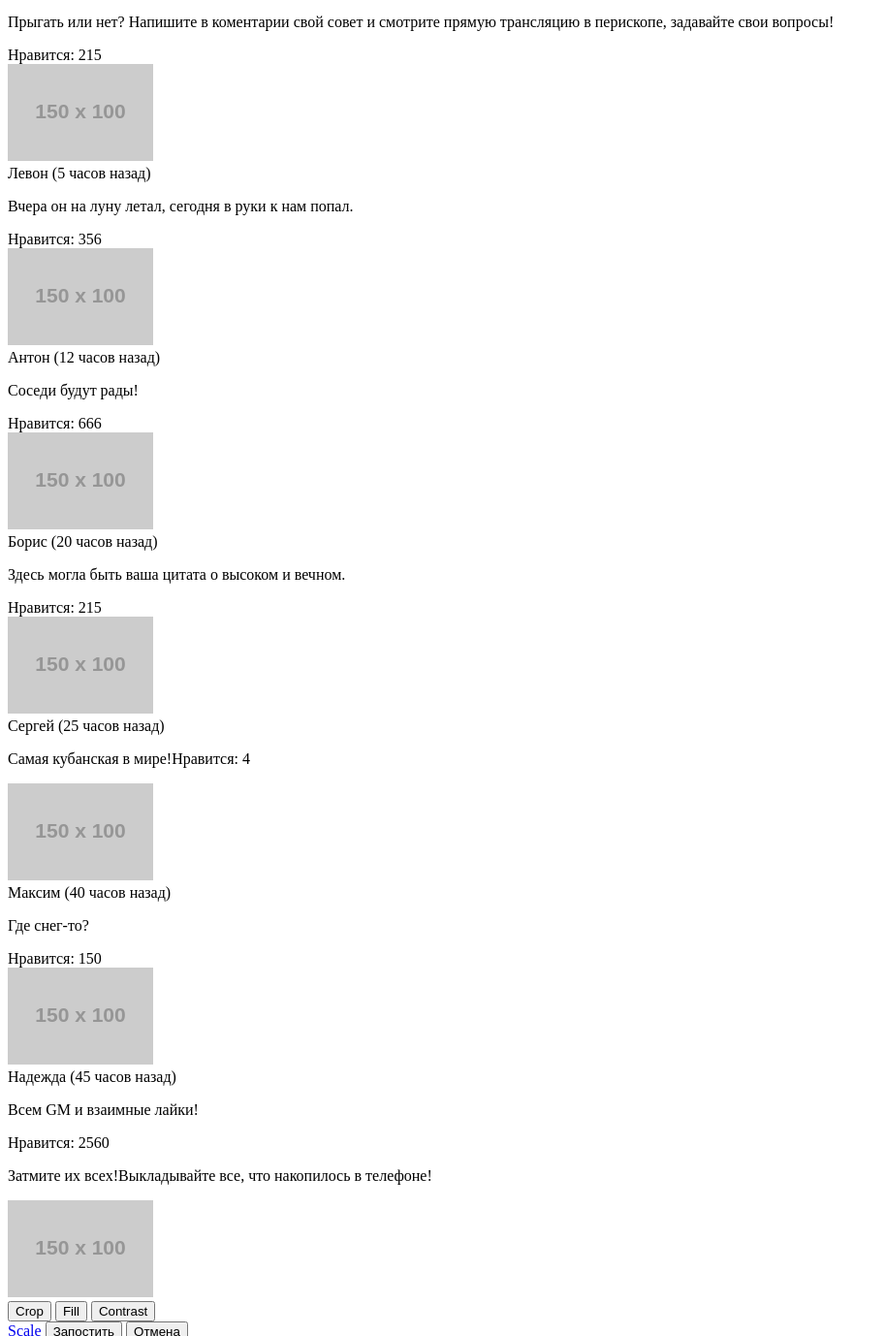
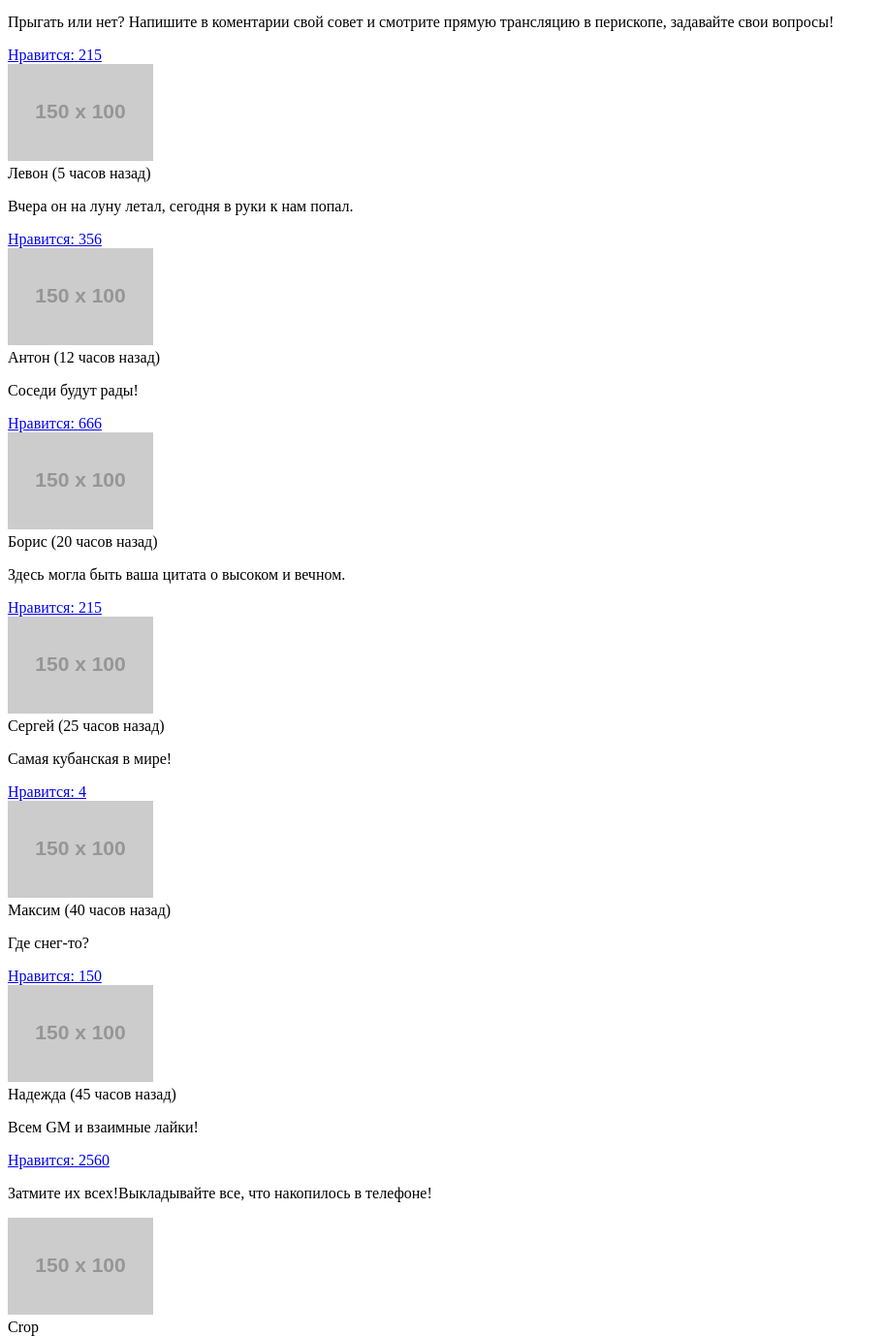
Before and after one commit to rounin0su/664073-pink, a website: page source/photo.html in a window 1280 px wide. Shown: the part 459-1837 px from the top of the page at 97% size, without its empty margins (0-914 px from the left). Drawn offline with Linux system fonts and the light colour scheme; placeholder pictures from the web are drawn by us.

Commit message:
Исправлены замечания в соответствие с ТЗ

```diff
--- a/source/photo.html
+++ b/source/photo.html
@@ -1,9 +1,11 @@
 <!DOCTYPE html>
 <html lang="ru">
+
 <head>
 	<meta charset="utf-8">
 	<title>Pink</title>
 </head>
+
 <body>
 	<header class="page-header">
 		<a class="page-header__logo">
@@ -14,13 +16,13 @@
 			<div class="main-nav__wrapper">
 				<ul class="main-nav__list site-list">
 					<li class="site-list__item site-list__item--active">
-						<a href="#">Главная</a>
+						<a href="index.html">Главная</a>
 					</li>
 					<li class="site-list__item">
-						<a href="#">Фотографии</a>
+						<a href="photo.html">Фотографии</a>
 					</li>
 					<li class="site-list__item">
-						<a href="#">Конкурс</a>
+						<a href="form.html">Конкурс</a>
 					</li>
 					<li class="site-list__item">
 						<a href="#">Html Academy</a>
@@ -34,82 +36,110 @@
 		<div class="page-main__title-wrapper">
 			<h1 class="page-main__title">Фотографии пользователей</h1>
 		</div>
-		<div class="advantages">
+		<div class="look-photo">
 			<!--h2 class="advantages__title"></h2-->
-			<p class="advantages__intro">Взгляните на фотографии, которые выкладывают пользователи! Видите, как не хватает ваших?</p>
+			<p class="look-photo__intro">Взгляните на фотографии, которые выкладывают пользователи! Видите, как не хватает ваших?</p>
 		</div>
 		<div class="users-photo">
 			<div class="users-photo-item">
-				<img class="users-photo-item__img" src="http://placehold.it/150x100" alt="Users Photo">
+				<a href="#" class="users-photo-item__link"><img class="users-photo-item__img" src="http://placehold.it/150x100" alt="Users Photo"></a>
 				<div class="users-photo-item__desc">
 					<span class="users-photo-item__desc users-name">Анна (5 минут назад)</span>
 					<p class="users-photo-item__desc desc">Прыгать или нет? Напишите в коментарии свой совет и смотрите прямую трансляцию в перископе, задавайте свои вопросы!</p>
-					<div class="users-photo-item__desc like">Нравится: 215</div>
+					<a href="#" class="users-photo-item__desc like">
+						<i class="like__icon" title="Нравится"></i>
+						<span class="like__link">Нравится:</span>
+						<span class="like__count">215</span>
+					</a>
 				</div>
 			</div>
 			<div class="users-photo-item">
-				<img class="users-photo-item__img" src="http://placehold.it/150x100" alt="Users Photo">
+				<a href="#" class="users-photo-item__link"><img class="users-photo-item__img" src="http://placehold.it/150x100" alt="Users Photo"></a>
 				<div class="users-photo-item__desc">
 					<span class="users-photo-item__desc users-name">Левон (5 часов назад)</span>
 					<p class="users-photo-item__desc desc">Вчера он на луну летал, сегодня в руки к нам попал.</p>
-					<div class="users-photo-item__desc like">Нравится: 356</div>
+					<a href="#" class="users-photo-item__desc like">
+						<i class="like__icon" title="Нравится"></i>
+						<span class="like__link">Нравится:</span>
+						<span class="like__count">356</span>
+					</a>
 				</div>
 			</div>
 			<div class="users-photo-item">
-				<img class="users-photo-item__img" src="http://placehold.it/150x100" alt="Users Photo">
+				<a href="#" class="users-photo-item__link"><img class="users-photo-item__img" src="http://placehold.it/150x100" alt="Users Photo"></a>
 				<div class="users-photo-item__desc">
 					<span class="users-photo-item__desc users-name">Антон (12 часов назад)</span>
 					<p class="users-photo-item__desc desc">Соседи будут рады!</p>
-					<div class="users-photo-item__desc like">Нравится: 666</div>
+					<a href="#" class="users-photo-item__desc like">
+						<i class="like__icon" title="Нравится"></i>
+						<span class="like__link">Нравится:</span>
+						<span class="like__count">666</span>
+					</a>
 				</div>
 			</div>
 			<div class="users-photo-item">
-				<img class="users-photo-item__img" src="http://placehold.it/150x100" alt="Users Photo">
+				<a href="#" class="users-photo-item__link"><img class="users-photo-item__img" src="http://placehold.it/150x100" alt="Users Photo"></a>
 				<div class="users-photo-item__desc">
 					<span class="users-photo-item__desc users-name">Борис (20 часов назад)</span>
 					<p class="users-photo-item__desc desc">Здесь могла быть ваша цитата о высоком и вечном.</p>
-					<div class="users-photo-item__desc like">Нравится: 215</div>
+					<a href="#" class="users-photo-item__desc like">
+						<i class="like__icon" title="Нравится"></i>
+						<span class="like__link">Нравится:</span>
+						<span class="like__count">215</span>
+					</a>
 				</div>
 			</div>
 			<div class="users-photo-item">
-				<img class="users-photo-item__img" src="http://placehold.it/150x100" alt="Users Photo">
+				<a href="#" class="users-photo-item__link"><img class="users-photo-item__img" src="http://placehold.it/150x100" alt="Users Photo"></a>
 				<div class="users-photo-item__desc">
 					<span class="users-photo-item__desc users-name">Сергей (25 часов назад)</span>
-					<p class="users-photo-item__desc desc">Самая кубанская в мире!Нравится: 4</p>
-					<div class="users-photo-item__desc like"></div>
+					<p class="users-photo-item__desc desc">Самая кубанская в мире!</p>
+					<a href="#" class="users-photo-item__desc like">
+						<i class="like__icon" title="Нравится"></i>
+						<span class="like__link">Нравится:</span>
+						<span class="like__count">4</span>
+					</a>
 				</div>
 			</div>
 			<div class="users-photo-item">
-				<img class="users-photo-item__img" src="http://placehold.it/150x100" alt="Users Photo">
+				<a href="#" class="users-photo-item__link"><img class="users-photo-item__img" src="http://placehold.it/150x100" alt="Users Photo"></a>
 				<div class="users-photo-item__desc">
 					<span class="users-photo-item__desc users-name">Максим (40 часов назад)</span>
 					<p class="users-photo-item__desc desc">Где снег-то?</p>
-					<div class="users-photo-item__desc like">Нравится: 150</div>
+					<a href="#" class="users-photo-item__desc like">
+						<i class="like__icon" title="Нравится"></i>
+						<span class="like__link">Нравится:</span>
+						<span class="like__count">150</span>
+					</a>
 				</div>
 			</div>
 			<div class="users-photo-item">
-				<img class="users-photo-item__img" src="http://placehold.it/150x100" alt="Users Photo">
+				<a href="#" class="users-photo-item__link"><img class="users-photo-item__img" src="http://placehold.it/150x100" alt="Users Photo"></a>
 				<div class="users-photo-item__desc">
 					<span class="users-photo-item__desc users-name">Надежда (45 часов назад)</span>
 					<p class="users-photo-item__desc desc">Всем GM и взаимные лайки!</p>
-					<div class="users-photo-item__desc like">Нравится: 2560</div>
+					<a href="#" class="users-photo-item__desc like">
+						<i class="like__icon" title="Нравится"></i>
+						<span class="like__link">Нравится:</span>
+						<span class="like__count">2560</span>
+					</a>
 				</div>
 			</div>
 		</div>
 		<div class="upload-u-photo">
 			<p class="upload-u-photo__intro">Затмите их всех!Выкладывайте все, что накопилось в телефоне!</p>
 		</div>
-		<div class="upload-photo">
+		<form class="upload-photo" action="https://echo.htmlacademy.ru" method="post">
 			<img class="upload-photo__img" src="http://placehold.it/150x100" alt="Your photo">
 			<div class="upload-photo__settings">
-				<button class="upload-photo__settings crop" type="button">Crop</button>
-				<button class="upload-photo__settings fill" type="button">Fill</button>
-				<button class="upload-photo__settings contrast" type="button">Contrast</button>
+				<div class="upload-photo__settings crop">Crop</div>
+				<div class="upload-photo__settings fill">Fill</div>
+				<div class="upload-photo__settings contrast" type="button">Contrast</div>
 			</div>
 			<a href="#" class="upload-photo__scale">Scale</a>
-			<button class="btn btn-post" type="button">Запостить</button>
-			<button class="btn btn-cancel" type="button">Отмена</button>
-		</div>
+			<button class="btn btn-post" type="submit">Запостить</button>
+			<button class="btn btn-cancel" type="reset">Отмена</button>
+		</form>
 	</main>
 
 	<footer class="page-footer">
@@ -137,4 +167,5 @@
 		</div>
 	</footer>
 </body>
+
 </html>
```
Also changed, not shown: source/form.html (+13 -10 lines), source/index.html (+12 -9 lines). Lines whose indentation alone changed are shown as unchanged.
